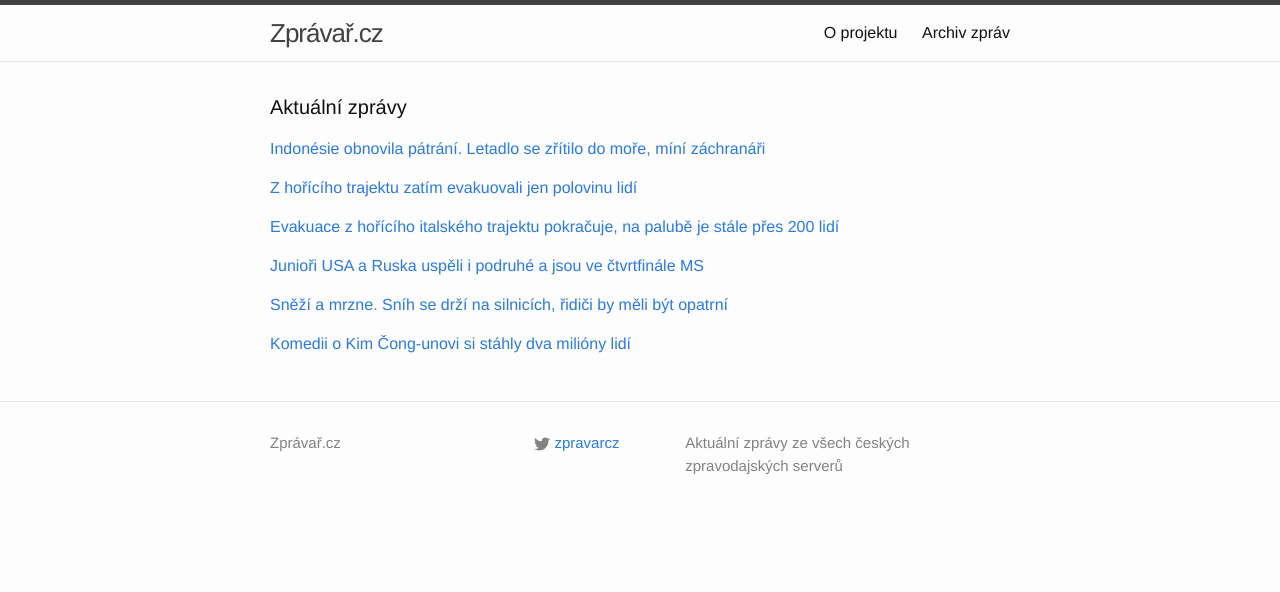
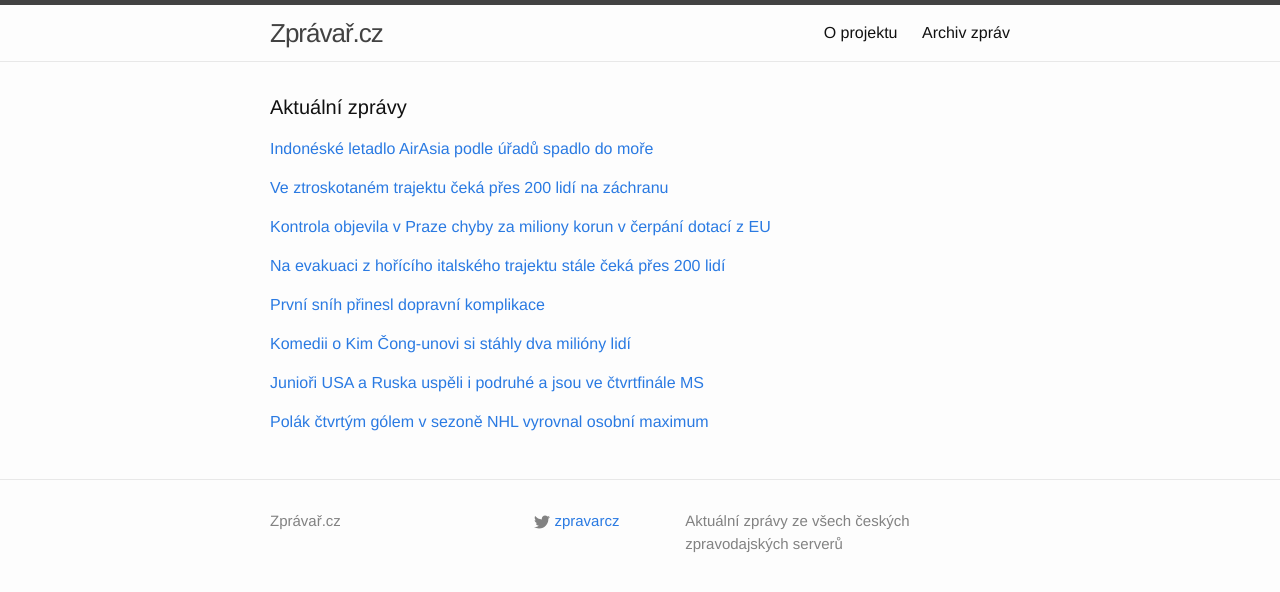
Before and after one commit to adliska/zpravar, a Jekyll site: the page built from index.html, in a window 1280 px wide. Shown: the top 592 px of the page. Built offline with Jekyll 4.4.1, drawn with Linux system fonts in a browser that asks for light colours.

Commit message:
zpravar news update

```diff
--- a/index.html
+++ b/index.html
@@ -5,9 +5,11 @@ layout: default
 <div class="home">
     <h1 class="page-heading">Aktuální zprávy</h1>
 
-<p><a href="javascript:;" onclick="toggle_visibility('zpravy0')">Indonésie obnovila pátrání. Letadlo se zřítilo do moře, míní záchranáři </a></p>
+<p><a href="javascript:;" onclick="toggle_visibility('zpravy0')">Indonéské letadlo AirAsia podle úřadů spadlo do moře</a></p>
 <div id="zpravy0" style="display:none">
 <ul>
+<li><a href=http://echo24.cz/a/wZh4P>Indonéské letadlo AirAsia podle úřadů spadlo do moře - echo24.cz</a></li>
+<li><a href=http://zpravy.e15.cz/zahranicni/udalosti/indonesie-letadlo-airasia-se-zrejme-zritilo-do-more-1148975>Indonésie: Letadlo AirAsia se zřejmě zřítilo do moře - zpravy.e15.cz</a></li>
 <li><a href=http://www.lidovky.cz/indonesie-obnovila-patrani-letadlo-se-zritilo-do-more-mini-zachranari-1em-/zpravy-svet.aspx?c=A141229_073642_ln_zahranici_mct>Indonésie obnovila pátrání. Letadlo se zřítilo do moře, míní záchranáři  - www.lidovky.cz</a></li>
 <li><a href=http://www.rozhlas.cz/_zprava/za-mozne-misto-zriceni-letounu-spolecnosti-airasia-oznacuji-experti-oblast-u-ostrova-belitung--1437144>Za možné místo zřícení letounu společnosti AirAsia označují experti oblast u ostrova Belitung - www.rozhlas.cz</a></li>
 <li><a href=http://zpravy.aktualne.cz/zahranici/ztraceny-letoun-airasia-se-zrejme-zritil-do-more-uvedl-urad/r~488c1d208f2311e4aff10025900fea04/>Ztracený letoun AirAsia se zřejmě zřítil do moře, uvedl úřad - zpravy.aktualne.cz</a></li>
@@ -18,9 +20,10 @@ layout: default
 <li><a href=http://www.ceskatelevize.cz/ct24/svet/296625-letoun-airasia-se-podle-indoneskeho-uradu-zrejme-zritil-do-more/>Letoun AirAsia se podle indonéského úřadu zřejmě zřítil do moře - www.ceskatelevize.cz</a></li>
 <li><a href=http://www.novinky.cz/zahranicni/svet/357345-airbus-airasia-se-podle-odhadu-zritil-do-more.html>Airbus AirAsia se podle odhadů zřítil do moře  - www.novinky.cz</a></li>
 </ul>
-</div><p><a href="javascript:;" onclick="toggle_visibility('zpravy1')">Z hořícího trajektu zatím evakuovali jen polovinu lidí </a></p>
+</div><p><a href="javascript:;" onclick="toggle_visibility('zpravy1')">Ve ztroskotaném trajektu čeká přes 200 lidí na záchranu</a></p>
 <div id="zpravy1" style="display:none">
 <ul>
+<li><a href=http://echo24.cz/a/icpqj>Ve ztroskotaném trajektu čeká přes 200 lidí na záchranu - echo24.cz</a></li>
 <li><a href=http://www.novinky.cz/zahranicni/evropa/357346-z-horiciho-trajektu-zatim-evakuovali-jen-polovinu-lidi.html>Z hořícího trajektu zatím evakuovali jen polovinu lidí  - www.novinky.cz</a></li>
 <li><a href=http://www.tyden.cz/rubriky/zahranici/evropa/na-lodi-zachvacene-pozarem-ceka-na-zachranu-pres-250-lidi_328530.html>Na lodi zachvácené požárem čeká na záchranu přes 250 lidí - www.tyden.cz</a></li>
 <li><a href=http://www.lidovky.cz/jeste-polovina-pasazeru-ceka-na-evakuaci-z-horici-lodi-u-ostrova-korfu-1zc-/zpravy-svet.aspx?c=A141229_071120_ln_zahranici_mct>Ještě polovina pasažérů čeká na evakuaci z hořící lodi u ostrova Korfu  - www.lidovky.cz</a></li>
@@ -30,24 +33,28 @@ layout: default
 <li><a href=http://www.novinky.cz/zahranicni/evropa/357346-z-trajektu-evakuovali-jen-pulku-lidi.html>Z trajektu evakuovali jen půlku lidí  - www.novinky.cz</a></li>
 <li><a href=http://www.ceskenoviny.cz/zpravy/zpravy/na-lodi-zachvacene-pozarem-stale-ceka-na-zachranu-pres-250-lidi/1163065>Na lodi zachvácené požárem stále čeká na záchranu přes 250 lidí - www.ceskenoviny.cz</a></li>
 </ul>
-</div><p><a href="javascript:;" onclick="toggle_visibility('zpravy2')">Evakuace z hořícího italského trajektu pokračuje, na palubě je stále přes 200 lidí</a></p>
+</div><p><a href="javascript:;" onclick="toggle_visibility('zpravy2')">Kontrola objevila v Praze chyby za miliony korun v čerpání dotací z EU</a></p>
 <div id="zpravy2" style="display:none">
 <ul>
+<li><a href=http://www.denik.cz/ekonomika/nku-objevil-v-cerpani-eurodotaci-v-praze-chyby-za-miliony-korun-20141229.html>Kontrola objevila v Praze chyby za miliony korun v čerpání dotací z EU - www.denik.cz</a></li>
+<li><a href=http://domaci.ihned.cz/c1-63308960-varovne-smsky-pro-prazany-byly-mnohonasobne-predrazene-zjistil-nku>Varovné smsky pro Pražany byly mnohonásobně předražené, zjistil NKÚ - domaci.ihned.cz</a></li>
+<li><a href=http://www.lidovky.cz/nku-objevil-v-cerpani-eurodotaci-v-praze-chyby-za-miliony-korun-pss-/zpravy-domov.aspx?c=A141229_081010_ln_domov_mct>NKÚ objevil v čerpání eurodotací v Praze chyby za miliony korun  - www.lidovky.cz</a></li>
+<li><a href=http://www.novinky.cz/domaci/357350-nku-objevil-v-cerpani-eurodotaci-v-praze-chyby-za-miliony.html>NKÚ objevil v čerpání eurodotací v Praze chyby za milióny - www.novinky.cz</a></li>
+<li><a href=http://www.financninoviny.cz/zpravodajstvi/zpravy/nku-objevil-v-cerpani-eurodotaci-v-praze-chyby-za-miliony-korun/1163094>NKÚ objevil v čerpání eurodotací v Praze chyby za miliony korun - www.financninoviny.cz</a></li>
+</ul>
+</div><p><a href="javascript:;" onclick="toggle_visibility('zpravy3')">Na evakuaci z hořícího italského trajektu stále čeká přes 200 lidí</a></p>
+<div id="zpravy3" style="display:none">
+<ul>
+<li><a href=http://www.rozhlas.cz/_zprava/na-evakuaci-z-horiciho-italskeho-trajektu-stale-ceka-pres-200-lidi--1437121>Na evakuaci z hořícího italského trajektu stále čeká přes 200 lidí - www.rozhlas.cz</a></li>
 <li><a href=http://www.rozhlas.cz/_zprava/evakuace-z-horiciho-italskeho-trajektu-pokracuje-na-palube-je-stale-pres-200-lidi--1437121>Evakuace z hořícího italského trajektu pokračuje, na palubě je stále přes 200 lidí - www.rozhlas.cz</a></li>
 <li><a href=http://www.rozhlas.cz/_zprava/evakuace-z-horiciho-italskeho-trajektu-pokracuje-na-palube-je-stale-250-lidi--1437121>Evakuace z hořícího italského trajektu pokračuje, na palubě je stále 250 lidí - www.rozhlas.cz</a></li>
 <li><a href=http://www.rozhlas.cz/_zprava/zachranari-pokracuji-v-evakuaci-lidi-z-horiciho-italskeho-trajektu-250-lidi-je-stale-na-palube--1437121>Záchranáři pokračují v evakuaci lidí z hořícího italského trajektu, 250 lidí je stále na palubě - www.rozhlas.cz</a></li>
 <li><a href=http://www.rozhlas.cz/_zprava/zachranari-pokracuji-v-evakuaci-lidi-z-horiciho-italskeho-trajektu-na-palube-jsou-udajne-i-cesi--1437121>Záchranáři pokračují v evakuaci lidí z hořícího italského trajektu, na palubě jsou údajně i Češi - www.rozhlas.cz</a></li>
 </ul>
-</div><p><a href="javascript:;" onclick="toggle_visibility('zpravy3')">Junioři USA a Ruska uspěli i podruhé a jsou ve čtvrtfinále MS</a></p>
-<div id="zpravy3" style="display:none">
-<ul>
-<li><a href=http://hokej.idnes.cz/hokejove-ms-20-0cl-/reprezentace.aspx?c=A141229_074223_reprezentace_ald>Junioři USA a Ruska uspěli i podruhé a jsou ve čtvrtfinále MS - hokej.idnes.cz</a></li>
-<li><a href=http://www.denik.cz/hokej/hokejiste-usa-a-ruska-vyhrali-na-juniorskem-ms-i-druhe-zapasy-20141229.html>Hokejisté USA a Ruska vyhráli na juniorském MS i druhé zápasy - www.denik.cz</a></li>
-<li><a href=http://www.sportovninoviny.cz/zpravy/hokejiste-usa-a-ruska-vyhrali-na-juniorskem-ms-i-druhe-zapasy/1163074>Hokejisté USA a Ruska vyhráli na juniorském MS i druhé zápasy - www.sportovninoviny.cz</a></li>
-</ul>
-</div><p><a href="javascript:;" onclick="toggle_visibility('zpravy4')">Sněží a mrzne. Sníh se drží na silnicích, řidiči by měli být opatrní </a></p>
+</div><p><a href="javascript:;" onclick="toggle_visibility('zpravy4')">První sníh přinesl dopravní komplikace</a></p>
 <div id="zpravy4" style="display:none">
 <ul>
+<li><a href=http://www.ceskatelevize.cz/ct24/domaci/296630-prvni-snih-prinesl-dopravni-komplikace/>První sníh přinesl dopravní komplikace - www.ceskatelevize.cz</a></li>
 <li><a href=http://www.lidovky.cz/snezi-a-mrzne-snih-se-drzi-na-silnicich-ridici-by-meli-byt-opatrni-py0-/zpravy-domov.aspx?c=A141229_075950_ln_domov_mct>Sněží a mrzne. Sníh se drží na silnicích, řidiči by měli být opatrní  - www.lidovky.cz</a></li>
 <li><a href=http://www.ceskenoviny.cz/zpravy/zpravy/v-nekterych-krajich-snezi-silnicari-radi-zvysenou-opatrnost/1163072>V některých krajích sněží, silničáři radí zvýšenou opatrnost - www.ceskenoviny.cz</a></li>
 <li><a href=http://www.denik.cz/z_domova/snih-a-mraz-komplikuje-dopravu-na-silnicich-20141229.html>Čerstvý sníh a mráz komplikují dopravu na silnicích - www.denik.cz</a></li>
@@ -59,4 +66,18 @@ layout: default
 <li><a href=http://zpravy.aktualne.cz/zahranici/komedie-the-interview-slavi-uspech-ma-uz-miliony-stazeni/r~d48d69448f2511e4a7d8002590604f2e/>Komedie The Interview slaví úspěch. Má už miliony stažení - zpravy.aktualne.cz</a></li>
 <li><a href=http://www.ceskenoviny.cz/zpravy/zpravy/film-the-interview-si-jiz-stahly-vice-nez-dva-miliony-lidi/1163058>Film The Interview si již stáhly více než dva miliony lidí - www.ceskenoviny.cz</a></li>
 </ul>
+</div><p><a href="javascript:;" onclick="toggle_visibility('zpravy6')">Junioři USA a Ruska uspěli i podruhé a jsou ve čtvrtfinále MS</a></p>
+<div id="zpravy6" style="display:none">
+<ul>
+<li><a href=http://hokej.idnes.cz/hokejove-ms-20-0cl-/reprezentace.aspx?c=A141229_074223_reprezentace_ald>Junioři USA a Ruska uspěli i podruhé a jsou ve čtvrtfinále MS - hokej.idnes.cz</a></li>
+<li><a href=http://www.denik.cz/hokej/hokejiste-usa-a-ruska-vyhrali-na-juniorskem-ms-i-druhe-zapasy-20141229.html>Hokejisté USA a Ruska vyhráli na juniorském MS i druhé zápasy - www.denik.cz</a></li>
+<li><a href=http://www.sportovninoviny.cz/zpravy/hokejiste-usa-a-ruska-vyhrali-na-juniorskem-ms-i-druhe-zapasy/1163074>Hokejisté USA a Ruska vyhráli na juniorském MS i druhé zápasy - www.sportovninoviny.cz</a></li>
+</ul>
+</div><p><a href="javascript:;" onclick="toggle_visibility('zpravy7')">Polák čtvrtým gólem v sezoně NHL vyrovnal osobní maximum</a></p>
+<div id="zpravy7" style="display:none">
+<ul>
+<li><a href=http://www.denik.cz/hokej/polak-ctvrtym-golem-v-sezone-nhl-vyrovnal-osobni-maximum-20141229.html>Polák čtvrtým gólem v sezoně NHL vyrovnal osobní maximum - www.denik.cz</a></li>
+<li><a href=http://sport.aktualne.cz/svatecni-strelec-polak-se-poctvrte-trefil-toronto-ale-padlo/r~677f57a68f1e11e4b6d20025900fea04/>Sváteční střelec Polák se počtvrté trefil, Toronto ale padlo - sport.aktualne.cz</a></li>
+<li><a href=http://www.sportovninoviny.cz/zpravy/polak-si-v-nhl-ctvrtou-brankou-sezony-vyrovnal-osobni-maximum/1163070>Polák si v NHL čtvrtou brankou sezony vyrovnal osobní maximum - www.sportovninoviny.cz</a></li>
+</ul>
 </div></div>
```
